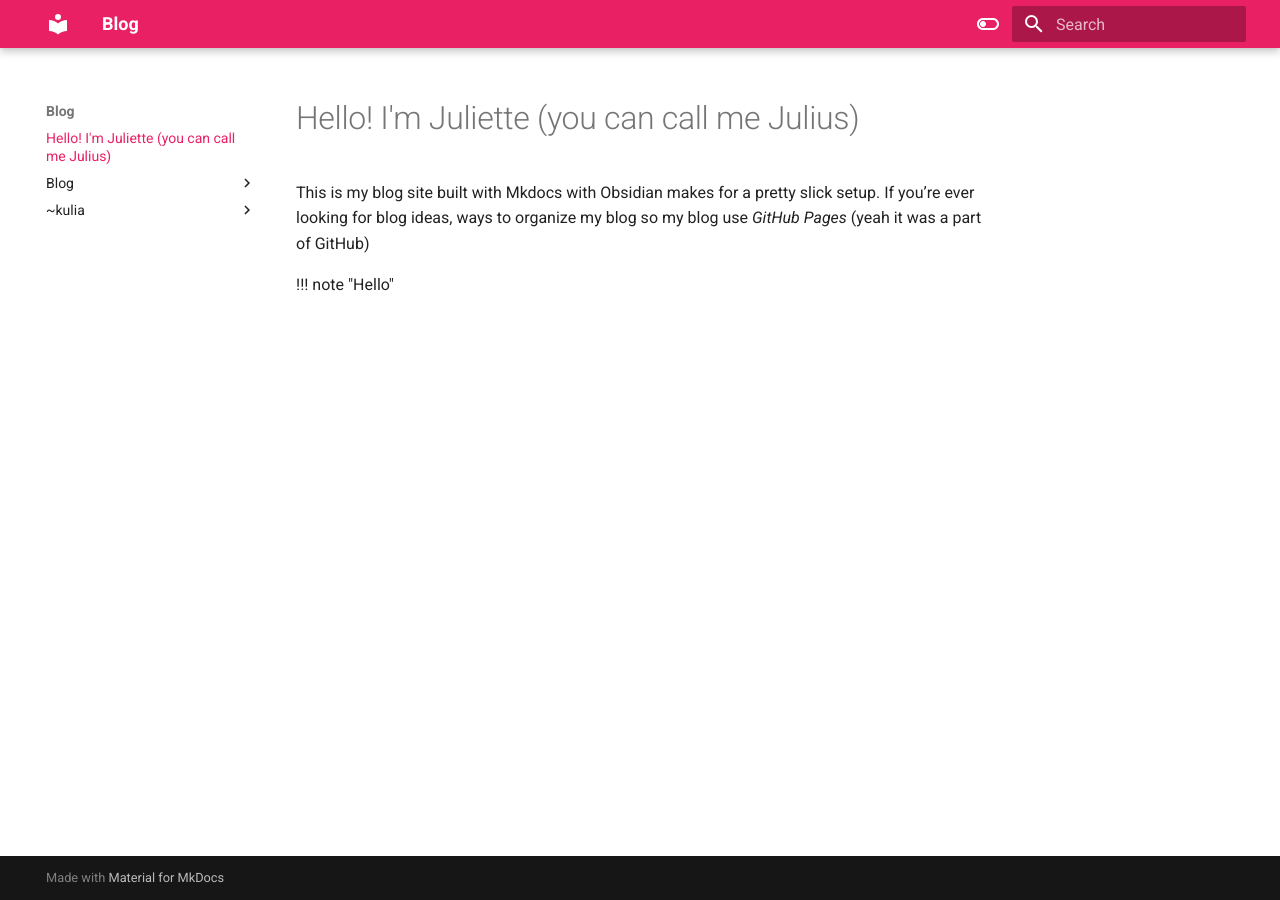
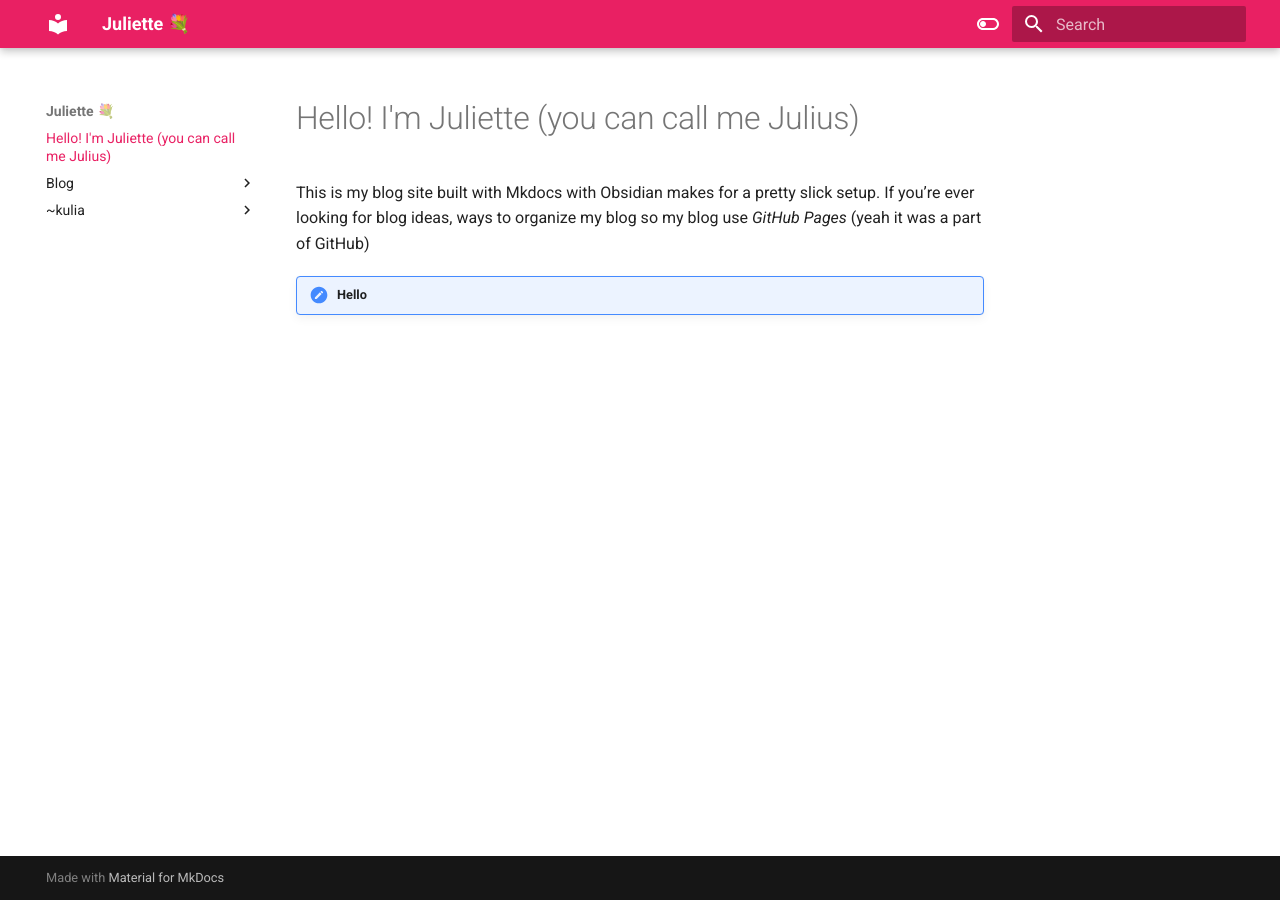
Before and after one commit to juliuslov/blog, an MkDocs documentation site: the page built from docs/index.md, in a window 1280 px wide. Built offline with MkDocs 1.6.1 and Material for MkDocs 9.7.7, drawn with Linux system fonts in a browser that asks for light colours.

Commit message:
Update mkdocs.yml

```diff
--- a/mkdocs.yml
+++ b/mkdocs.yml
@@ -1,4 +1,4 @@
-site_name: Blog
+site_name: Juliette 💐
 
 theme:
     name: 'material'
@@ -39,6 +39,10 @@ markdown_extensions:
   - pymdownx.keys
   - pymdownx.mark
   - pymdownx.tilde
+#  markdown_extensions:
+  - admonition
+  - pymdownx.details
+  - pymdownx.superfences
   - pymdownx.superfences:
       custom_fences:
         - name: mermaid
```
